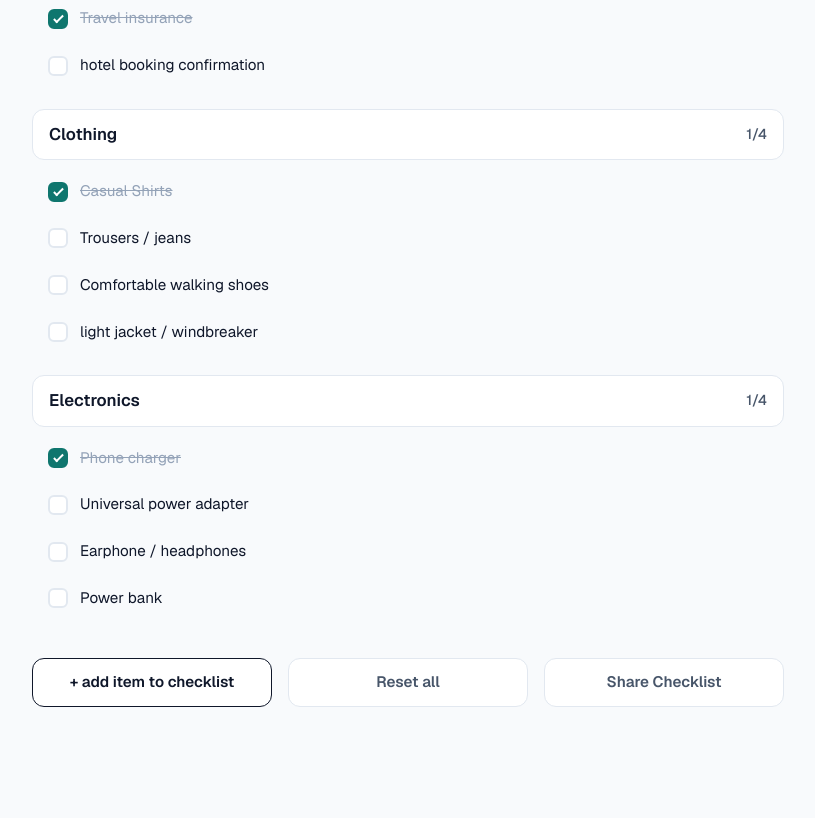
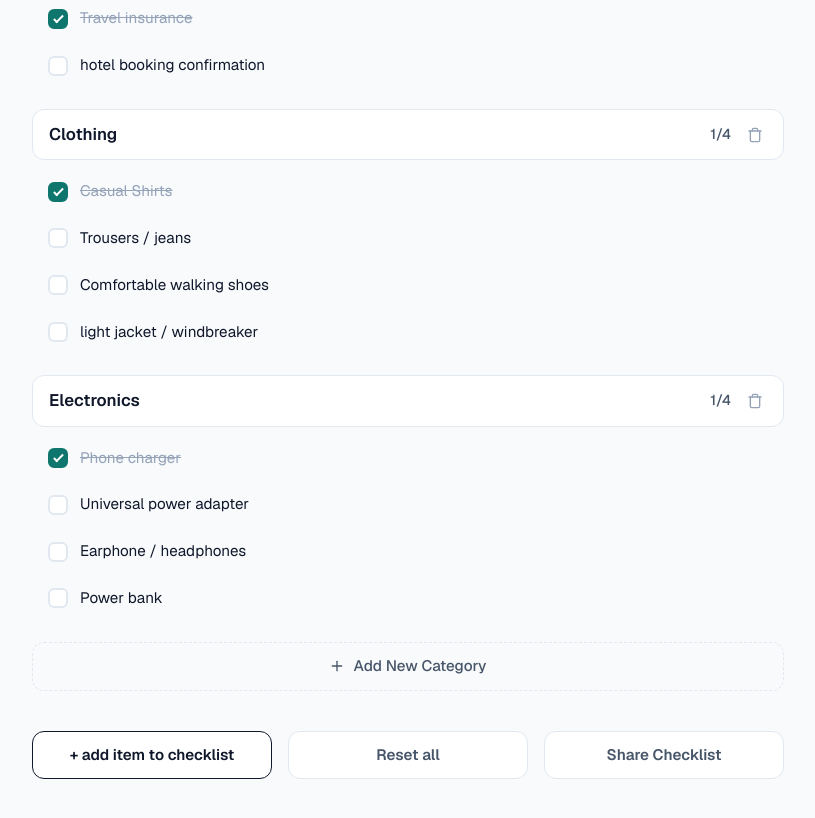
Before and after one commit to Arun-Saini05/TravelLoop, a Next.js app: page /checklist in a window 1280 px wide. Shown: the part 520-1338 px from the top of the page, without its empty margins (232-1047 px from the left). Built offline with nearby package versions, Linux system fonts and the light colour scheme.

Commit message:
Dynamic Checklist

```diff
--- a/app/checklist/Checklist.module.css
+++ b/app/checklist/Checklist.module.css
@@ -201,6 +201,15 @@
   gap: 12px;
   padding: 8px;
   cursor: pointer;
+  border-radius: var(--tl-radius-sm, 8px);
+}
+
+.itemRow:hover {
+  background-color: var(--tl-bg, #f8fafc);
+}
+
+.itemRow:hover .deleteItemBtn {
+  opacity: 1;
 }
 
 .itemCheckbox {
@@ -213,6 +222,7 @@
   cursor: pointer;
   position: relative;
   transition: all 0.2s ease;
+  flex-shrink: 0;
 }
 
 .itemCheckbox:checked {
@@ -237,11 +247,84 @@
   color: var(--tl-text, #0f172a);
   transition: color 0.2s;
   user-select: none;
+  flex: 1;
 }
 
 .itemRow.packed .itemLabel {
   text-decoration: line-through;
   color: var(--tl-text-muted, #94a3b8);
+}
+
+.deleteItemBtn {
+  opacity: 0;
+  background: none;
+  border: none;
+  color: var(--tl-text-muted, #94a3b8);
+  cursor: pointer;
+  padding: 4px;
+  border-radius: 4px;
+  transition: all 0.2s;
+  display: flex;
+  align-items: center;
+  justify-content: center;
+}
+
+.deleteItemBtn:hover {
+  color: #ef4444;
+  background-color: #fee2e2;
+}
+
+.categoryActions {
+  display: flex;
+  align-items: center;
+  gap: 12px;
+}
+
+.deleteCategoryBtn {
+  background: none;
+  border: none;
+  color: var(--tl-text-muted, #94a3b8);
+  cursor: pointer;
+  padding: 4px;
+  border-radius: 4px;
+  transition: all 0.2s;
+  display: flex;
+  align-items: center;
+  justify-content: center;
+}
+
+.deleteCategoryBtn:hover {
+  color: #ef4444;
+  background-color: #fee2e2;
+}
+
+.addCategoryContainer {
+  margin-top: 16px;
+  display: flex;
+  justify-content: center;
+}
+
+.addCategoryBtn {
+  background: none;
+  border: 1px dashed var(--tl-border, #e2e8f0);
+  border-radius: var(--tl-radius-md, 12px);
+  color: var(--tl-text-secondary, #475569);
+  padding: 12px 24px;
+  font-size: 0.95rem;
+  font-weight: 500;
+  cursor: pointer;
+  width: 100%;
+  transition: all 0.2s;
+  display: flex;
+  align-items: center;
+  justify-content: center;
+  gap: 8px;
+}
+
+.addCategoryBtn:hover {
+  border-color: var(--tl-primary, #0f766e);
+  color: var(--tl-primary, #0f766e);
+  background-color: var(--tl-bg, #f8fafc);
 }
 
 /* Action Buttons */
--- a/app/checklist/page.tsx
+++ b/app/checklist/page.tsx
@@ -53,7 +53,12 @@ export default function ChecklistPage() {
   const [categories, setCategories] = useState<ChecklistCategory[]>(INITIAL_DATA);
   const [showAddModal, setShowAddModal] = useState(false);
   const [newItemLabel, setNewItemLabel] = useState("");
-  const [newItemCategory, setNewItemCategory] = useState(INITIAL_DATA[0].id);
+  // We'll safely fallback to the first category if categories array is not empty
+  const [newItemCategory, setNewItemCategory] = useState(INITIAL_DATA[0]?.id || "");
+
+  // Category addition state
+  const [showAddCategoryModal, setShowAddCategoryModal] = useState(false);
+  const [newCategoryName, setNewCategoryName] = useState("");
 
   // Toggle item packed status
   const toggleItem = (categoryId: string, itemId: string) => {
@@ -68,10 +73,27 @@ export default function ChecklistPage() {
     }));
   };
 
+  // Remove item
+  const handleRemoveItem = (categoryId: string, itemId: string, e: React.MouseEvent) => {
+    e.stopPropagation();
+    setCategories(prev => prev.map(cat => {
+      if (cat.id !== categoryId) return cat;
+      return {
+        ...cat,
+        items: cat.items.filter(item => item.id !== itemId)
+      };
+    }));
+  };
+
+  // Remove category
+  const handleRemoveCategory = (categoryId: string) => {
+    setCategories(prev => prev.filter(cat => cat.id !== categoryId));
+  };
+
   // Add new item
   const handleAddItem = (e: React.FormEvent) => {
     e.preventDefault();
-    if (!newItemLabel.trim()) return;
+    if (!newItemLabel.trim() || !newItemCategory) return;
 
     setCategories(prev => prev.map(cat => {
       if (cat.id !== newItemCategory) return cat;
@@ -90,6 +112,27 @@ export default function ChecklistPage() {
 
     setNewItemLabel("");
     setShowAddModal(false);
+  };
+
+  // Add new category
+  const handleAddCategory = (e: React.FormEvent) => {
+    e.preventDefault();
+    if (!newCategoryName.trim()) return;
+
+    const newCatId = `cat-${Date.now()}`;
+    setCategories(prev => [
+      ...prev,
+      {
+        id: newCatId,
+        name: newCategoryName.trim(),
+        items: []
+      }
+    ]);
+
+    // Auto-select the newly created category if user wants to add an item next
+    setNewItemCategory(newCatId);
+    setNewCategoryName("");
+    setShowAddCategoryModal(false);
   };
 
   // Reset all items
@@ -176,7 +219,18 @@ export default function ChecklistPage() {
               <div key={cat.id} className={styles.categoryBlock}>
                 <div className={styles.categoryHeader}>
                   <h3 className={styles.categoryTitle}>{cat.name}</h3>
-                  <span className={styles.categoryCount}>{catPacked}/{catTotal}</span>
+                  <div className={styles.categoryActions}>
+                    <span className={styles.categoryCount}>{catPacked}/{catTotal}</span>
+                    <button
+                      className={styles.deleteCategoryBtn}
+                      onClick={() => handleRemoveCategory(cat.id)}
+                      title="Remove category"
+                    >
+                      <svg width="16" height="16" viewBox="0 0 24 24" fill="none" stroke="currentColor" strokeWidth="2" strokeLinecap="round" strokeLinejoin="round">
+                        <path d="M3 6h18"></path><path d="M19 6v14a2 2 0 0 1-2 2H7a2 2 0 0 1-2-2V6m3 0V4a2 2 0 0 1 2-2h4a2 2 0 0 1 2 2v2"></path>
+                      </svg>
+                    </button>
+                  </div>
                 </div>
 
                 <div className={styles.itemList}>
@@ -192,19 +246,52 @@ export default function ChecklistPage() {
                         onChange={() => toggleItem(cat.id, item.id)}
                       />
                       <span className={styles.itemLabel}>{item.label}</span>
+                      <button
+                        className={styles.deleteItemBtn}
+                        onClick={(e) => handleRemoveItem(cat.id, item.id, e)}
+                        title="Remove item"
+                      >
+                        <svg width="14" height="14" viewBox="0 0 24 24" fill="none" stroke="currentColor" strokeWidth="2" strokeLinecap="round" strokeLinejoin="round">
+                          <line x1="18" y1="6" x2="6" y2="18"></line><line x1="6" y1="6" x2="18" y2="18"></line>
+                        </svg>
+                      </button>
                     </label>
                   ))}
+                  {cat.items.length === 0 && (
+                    <div style={{ padding: "8px", color: "var(--tl-text-muted)", fontSize: "0.9rem", fontStyle: "italic" }}>
+                      No items in this category.
+                    </div>
+                  )}
                 </div>
               </div>
             );
           })}
+
+          <div className={styles.addCategoryContainer}>
+            <button
+              className={styles.addCategoryBtn}
+              onClick={() => setShowAddCategoryModal(true)}
+            >
+              <svg width="16" height="16" viewBox="0 0 24 24" fill="none" stroke="currentColor" strokeWidth="2" strokeLinecap="round" strokeLinejoin="round">
+                <line x1="12" y1="5" x2="12" y2="19"></line><line x1="5" y1="12" x2="19" y2="12"></line>
+              </svg>
+              Add New Category
+            </button>
+          </div>
         </div>
 
         {/* Action Buttons */}
         <div className={styles.actionGroup}>
           <button
             className={`${styles.actionBtn} ${styles.actionBtnPrimary}`}
-            onClick={() => setShowAddModal(true)}
+            onClick={() => {
+              if (categories.length === 0) {
+                alert("Please add a category first.");
+                return;
+              }
+              setNewItemCategory(categories[0].id);
+              setShowAddModal(true);
+            }}
           >
             + add item to checklist
           </button>
@@ -250,6 +337,7 @@ export default function ChecklistPage() {
                   className={styles.modalSelect}
                   value={newItemCategory}
                   onChange={(e) => setNewItemCategory(e.target.value)}
+                  required
                 >
                   {categories.map(cat => (
                     <option key={cat.id} value={cat.id}>{cat.name}</option>
@@ -276,6 +364,49 @@ export default function ChecklistPage() {
           </div>
         </div>
       )}
+
+      {/* Add Category Modal */}
+      {showAddCategoryModal && (
+        <div className={styles.modalOverlay}>
+          <div className={styles.modalContent}>
+            <div className={styles.modalHeader}>
+              <h3 className={styles.modalTitle}>Add New Category</h3>
+            </div>
+
+            <form onSubmit={handleAddCategory} className={styles.modalForm}>
+              <div className={styles.modalField}>
+                <label htmlFor="categoryName" className={styles.modalLabel}>Category Name</label>
+                <input
+                  id="categoryName"
+                  type="text"
+                  autoFocus
+                  required
+                  placeholder="e.g., Toiletries, Snacks..."
+                  className={styles.modalInput}
+                  value={newCategoryName}
+                  onChange={(e) => setNewCategoryName(e.target.value)}
+                />
+              </div>
+
+              <div className={styles.modalActions}>
+                <button
+                  type="button"
+                  className={`${styles.modalBtn} ${styles.modalBtnCancel}`}
+                  onClick={() => setShowAddCategoryModal(false)}
+                >
+                  Cancel
+                </button>
+                <button
+                  type="submit"
+                  className={`${styles.modalBtn} ${styles.modalBtnAdd}`}
+                >
+                  Create Category
+                </button>
+              </div>
+            </form>
+          </div>
+        </div>
+      )}
     </div>
   );
 }
```
